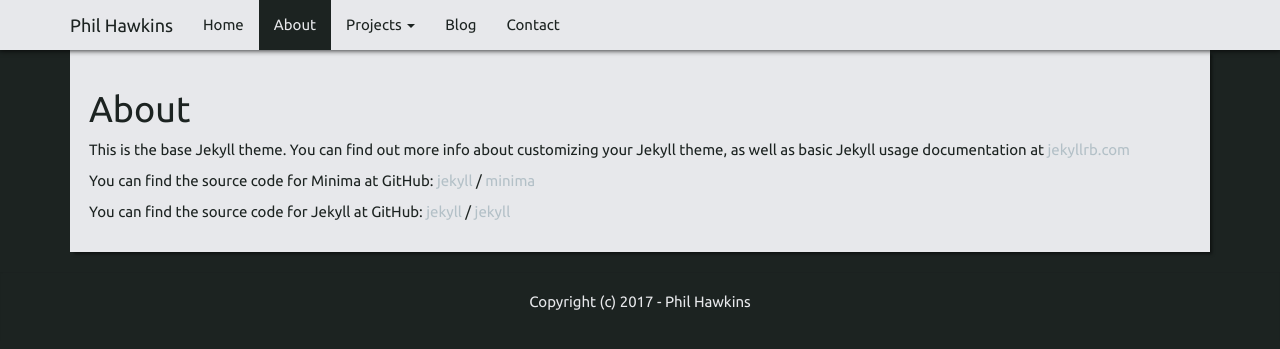
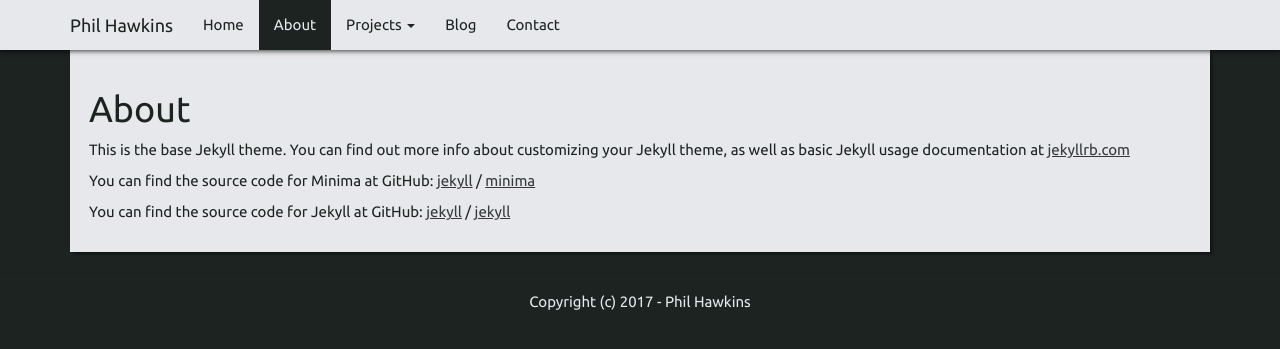
Before and after one commit to phil-harmoniq/phil-harmoniq.github.io, a Jekyll site: the page built from about.md, in a window 1280 px wide. Shown: the top 349 px of the page. Built offline with Jekyll 4.4.1, drawn with Linux system fonts in a browser that asks for light colours; nearby versions of some CDN libraries.

Commit message:
Navbar dropdown colors

```diff
--- a/assets/css/links.css
+++ b/assets/css/links.css
@@ -13,6 +13,7 @@
 
 /* mouse over link */
 a:hover {
+    color: var(--sea-blue);
 }
 
 /* selected link */
@@ -42,3 +43,35 @@
 a:active.dark-card {
 
 }
+
+.entry a {
+    color: var(--onyx);
+    text-decoration: underline;
+}
+
+/* unvisited link */
+.entry a:link {
+}
+
+/* visited link */
+.entry a:visited {
+}
+
+/* mouse over link */
+.entry a:hover {
+    color: var(--sea-blue);
+}
+
+/* selected link */
+.entry a:active {
+
+}
+
+.navbar-default .nav .dropdown .dropdown-menu a {
+    color: var(--platinum);
+}
+
+.navbar-default .nav .dropdown .dropdown-menu a:hover {
+    color: var(--onyx);
+    background-color: var(--platinum);
+}
--- a/assets/css/navbar.css
+++ b/assets/css/navbar.css
@@ -24,6 +24,7 @@
     border-color: var(--border);
     border: 0;
 }
+
 /* Title */
 .navbar-default .navbar-brand {
     color: var(--title-color);
@@ -69,6 +70,15 @@
     border-top-color: var(--active-hover);
     border-bottom-color: var(--active-hover);
 }
+
+/* Dropdown*/
+.navbar-default .nav .dropdown .dropdown-menu {
+    border: none;
+    border-radius: 0px;
+    color: var(--platinum);
+    background-color: var(--jungle);
+}
+
 /* Mobile version */
 .navbar-default .navbar-toggle {
     border-color: #DDD;
```
